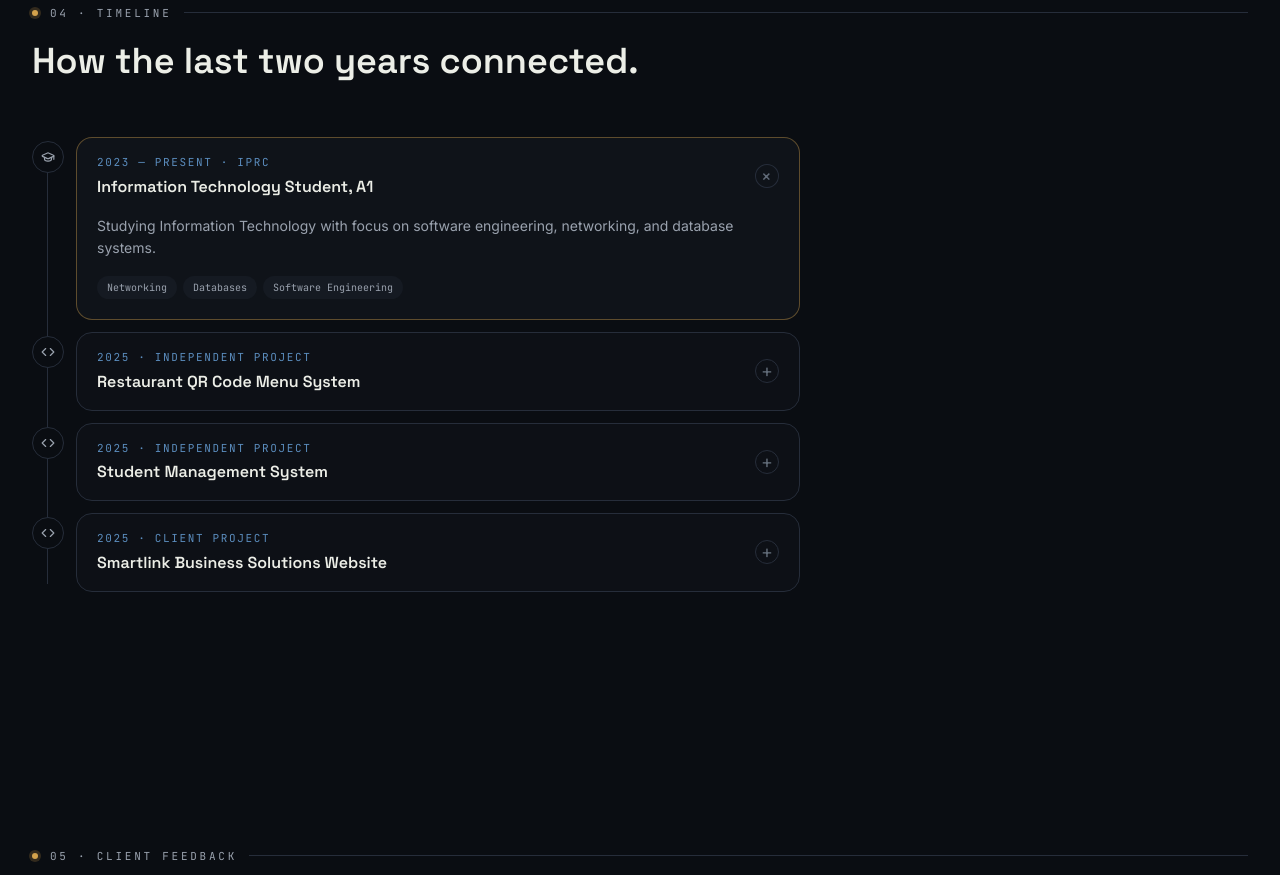
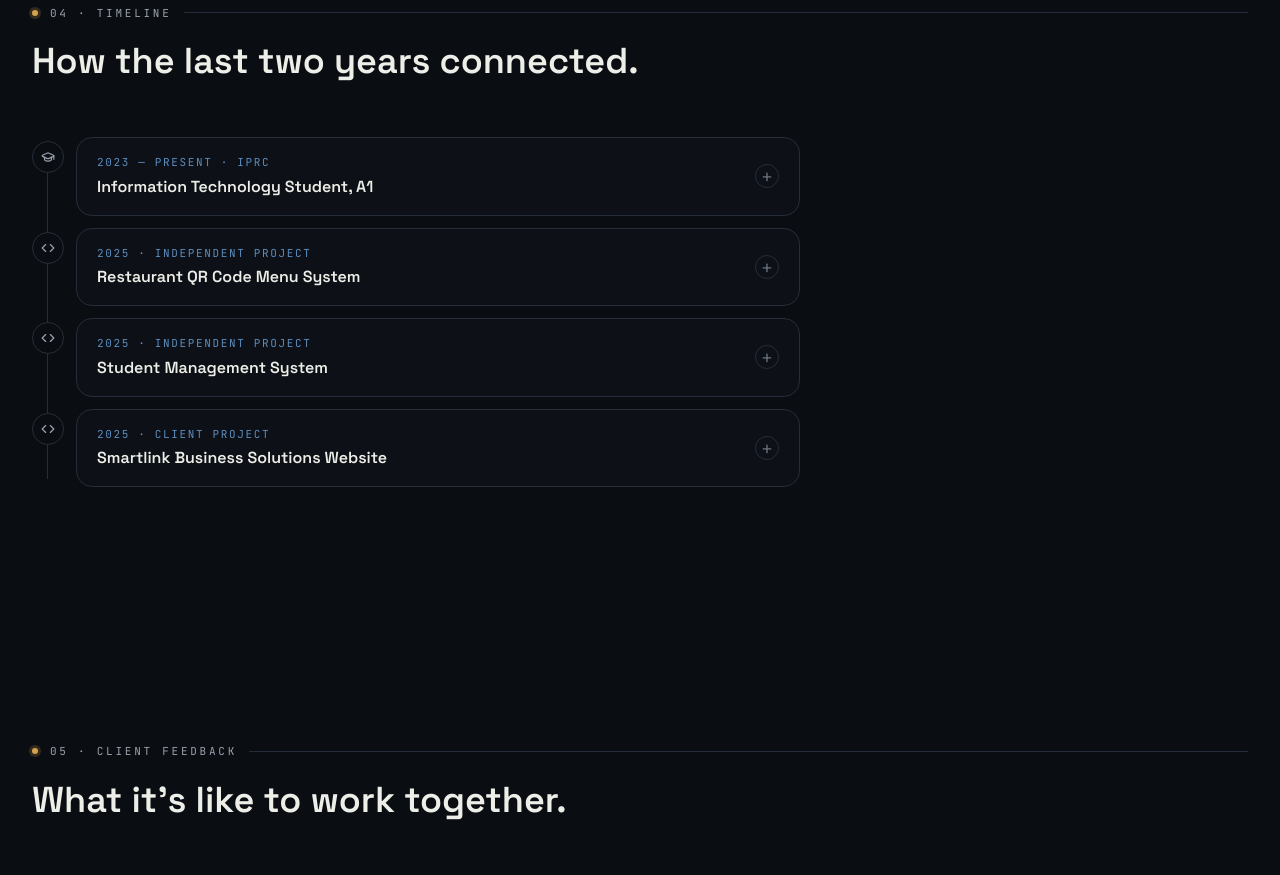
Before and after one commit to Jado250/my-portfolio, a Next.js app: page / in a window 1280 px wide. Shown: the part 3180-4055 px from the top of the page. Built offline with nearby package versions, Linux system fonts and the light colour scheme.

Commit message:
card initial close

```diff
--- a/src/components/Experience.tsx
+++ b/src/components/Experience.tsx
@@ -8,7 +8,7 @@ import { experience } from "@/data/experience";
 import { cn } from "@/lib/utils";
 
 export default function Experience() {
-  const [openId, setOpenId] = useState<string>(experience[0]?.id ?? "");
+  const [openId, setOpenId] = useState<string>("");
 
   return (
     <section id="experience" className="relative py-24 sm:py-32">
```
